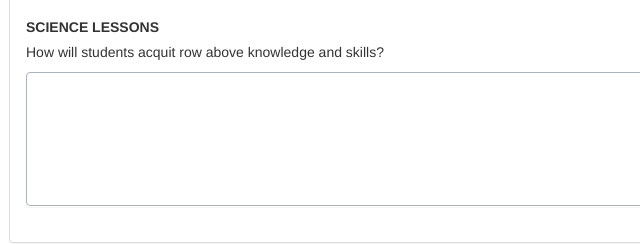
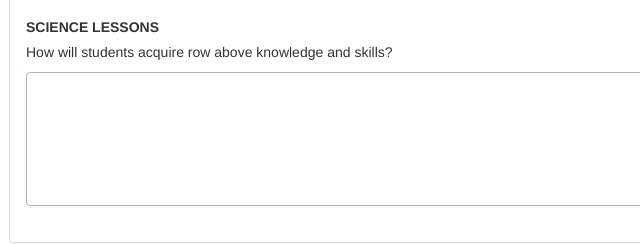
Before and after one commit to BillionOysterProject/BOP-Static, a plain HTML site: page unit.html in a window 1280 px wide. Shown: the part 1334-1578 px from the top of the page, 47-687 px from the left. Drawn offline with nearby package versions, Linux system fonts and the light colour scheme; a script that the page names is missing.

Commit message:
fixed type in work acquire

```diff
--- a/unit.html
+++ b/unit.html
@@ -272,7 +272,7 @@
                                                     <div class="row column-seperation">
                                                       <div class="col-md-12">
                                                         <label for="objectives">Science Lessons</label>
-                                                        <p>How will students acquit row above knowledge and skills?</p>
+                                                        <p>How will students acquire row above knowledge and skills?</p>
                                                         <textarea class="form-control" rows="6"></textarea>
                                                       </div>
                                                     </div>
@@ -290,7 +290,7 @@
                                                     <div class="row">
                                                       <div class="col-md-12">
                                                         <label for="objectives">Field Lessons</label>
-                                                        <p>How will students acquit row above knowledge and skills?</p>
+                                                        <p>How will students acquire row above knowledge and skills?</p>
                                                         <textarea class="form-control" rows="6"></textarea>
                                                       </div>
                                                     </div>
```
